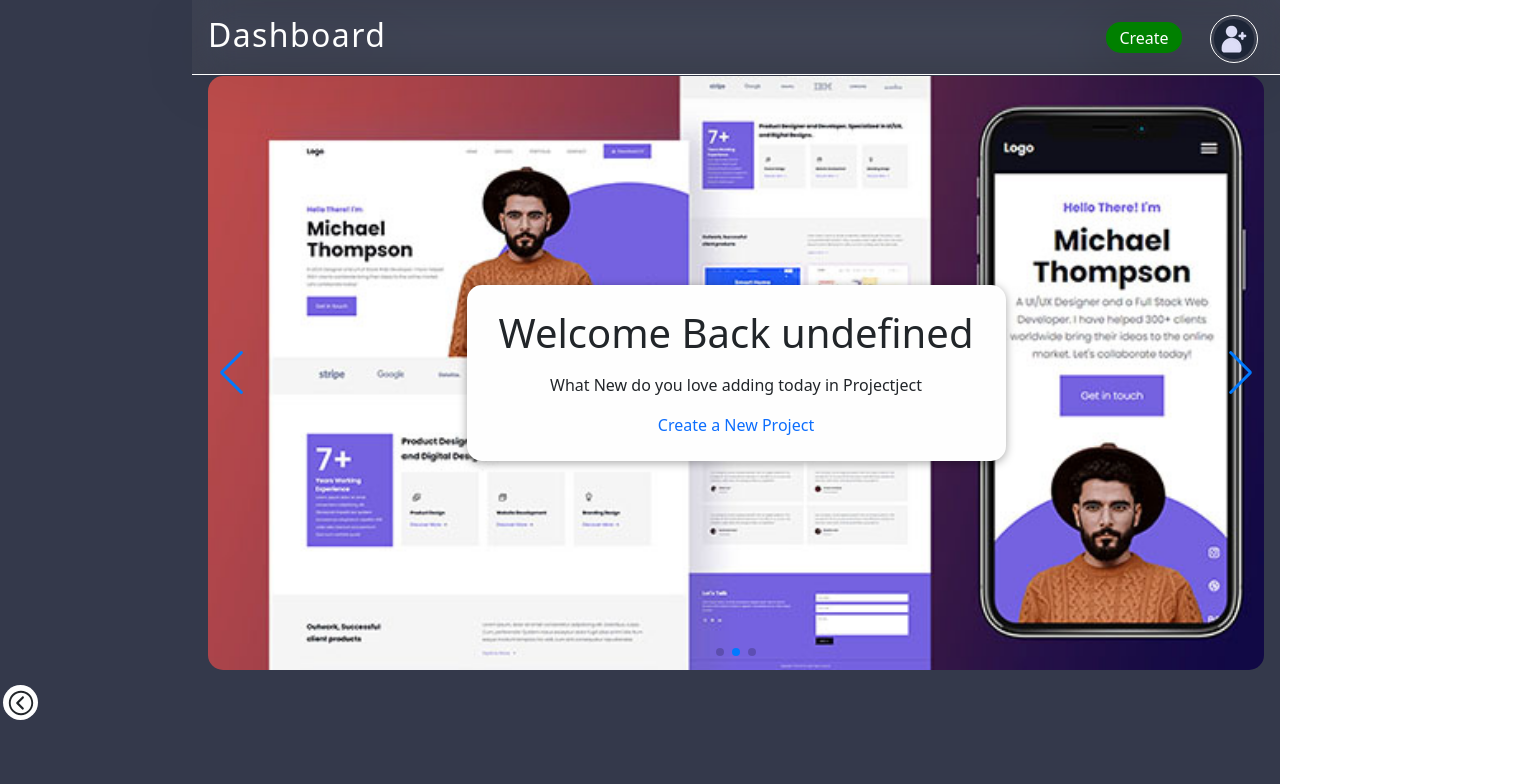
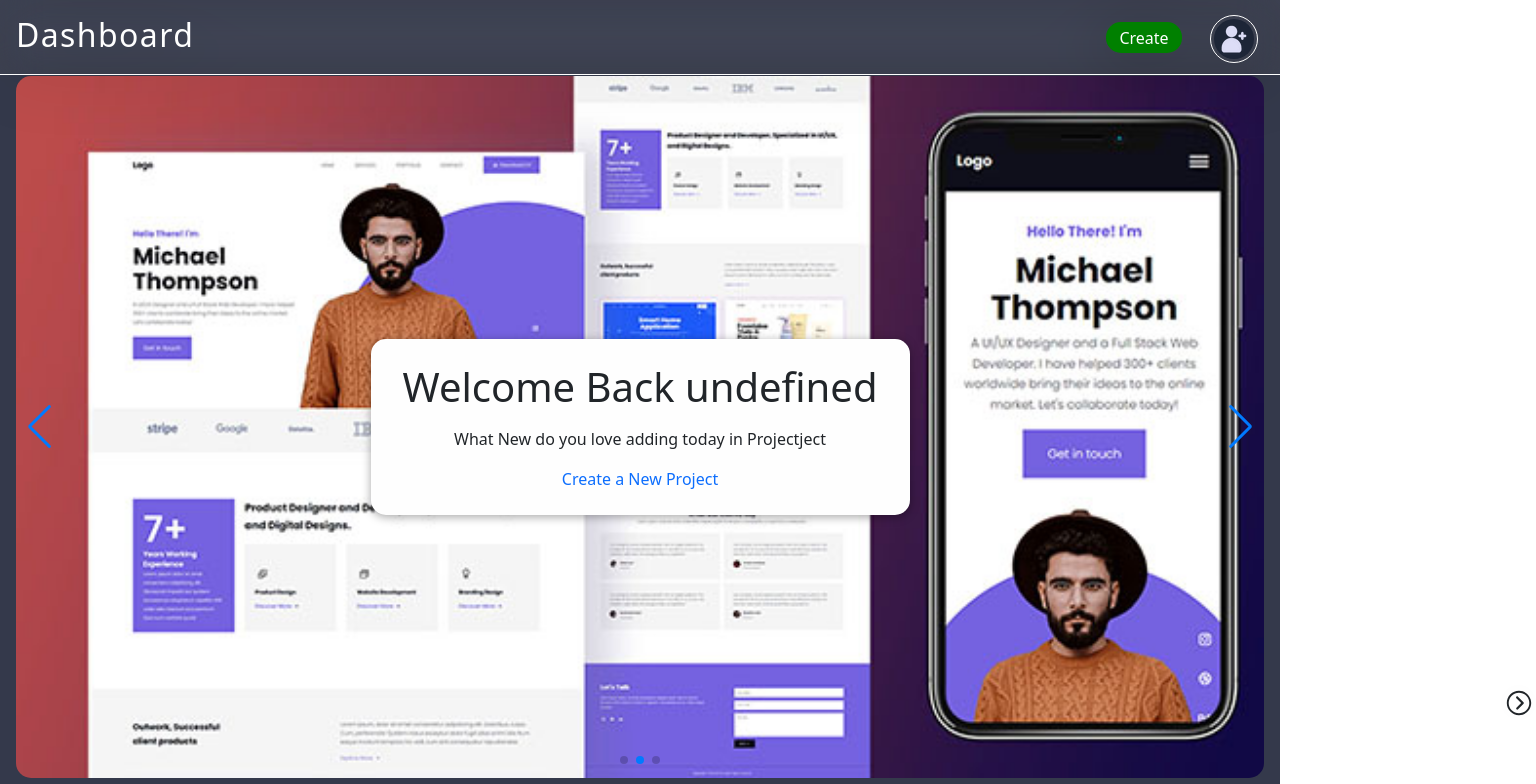
Before and after one commit to G-GraceCode/Projec-M-S, a React (Vite) app in the folder frontend/: page /app in a window 1280 px wide. Both pictures are taken after a click on the icon 212 px from the left and 702 px from the top of the page. Shown: the top 784 px of the page, 1536 px wide, since content can reach past the window. Built offline with nearby package versions, Linux system fonts and the light colour scheme; no server answers.

Commit message:
Update 4 files

```diff
--- a/frontend/src/components/Navbar.jsx
+++ b/frontend/src/components/Navbar.jsx
@@ -80,6 +80,7 @@ const Nav = styled.nav`
   top: 0%;
   left: 0%;
   right: 0%;
+  min-width: 85%;
 
   z-index: var(--z-modal);
 `;
--- a/frontend/src/components/Sidebar.jsx
+++ b/frontend/src/components/Sidebar.jsx
@@ -38,6 +38,8 @@ const Sidebar = () => {
   return (
     <>
       {userInfo ? (
+        <>
+          {isCollapsed ? (
             <Menu
               className="nav-controler"
               style={{
@@ -47,9 +49,7 @@ const Sidebar = () => {
                 }`,
               }}
             >
-          {isCollapsed && (
-            <div>
-              v<div className="logo"> Projec</div>
+              <div className="logo"> Projec</div>
               <div className="content_hover">
                 {splitLocation[1] === "app" && <span></span>}
 
@@ -122,12 +122,17 @@ const Sidebar = () => {
                   <span className="span"></span>
                 )}
               </div>
-            </div>
-          )}
+
               <div className="sidebar">
                 <IoIosArrowDropleft className="icon" onClick={handleToggle} />
               </div>
             </Menu>
+          ) : (
+            <div className="sidebar">
+              <IoIosArrowDropright className="icon" onClick={handleToggle} />
+            </div>
+          )}
+        </>
       ) : (
         ""
       )}
--- a/frontend/src/index.css
+++ b/frontend/src/index.css
@@ -213,7 +213,7 @@ img {
 
 .container-g .content {
   width: min(calc(100% - 15%), 85%);
-  /* width: 100%; */
+  min-width: 100%;
   margin-left: auto;
   z-index: 1;
   position: relative;
```
Also changed, not shown: 1 other file (tests, documents, lock files or other folders). Lines whose indentation alone changed are shown as unchanged.
